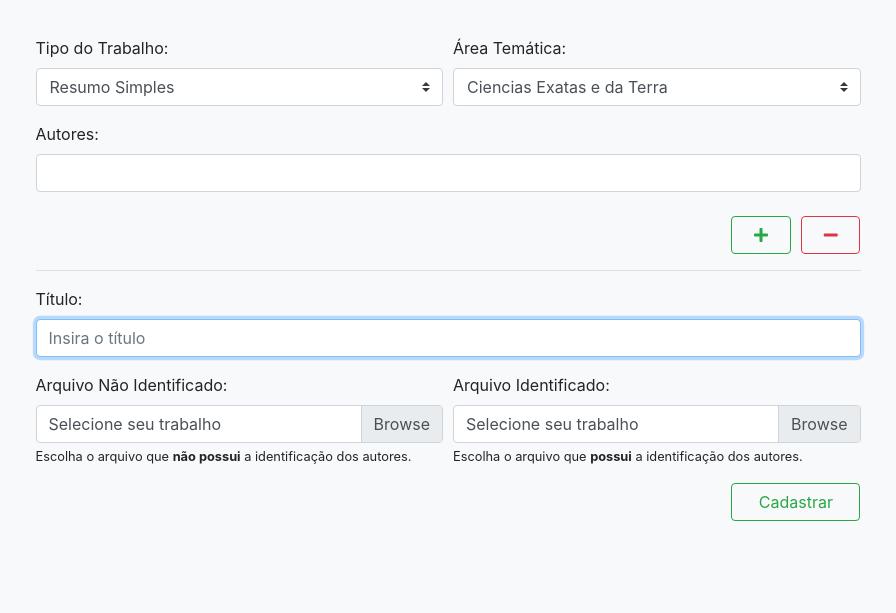
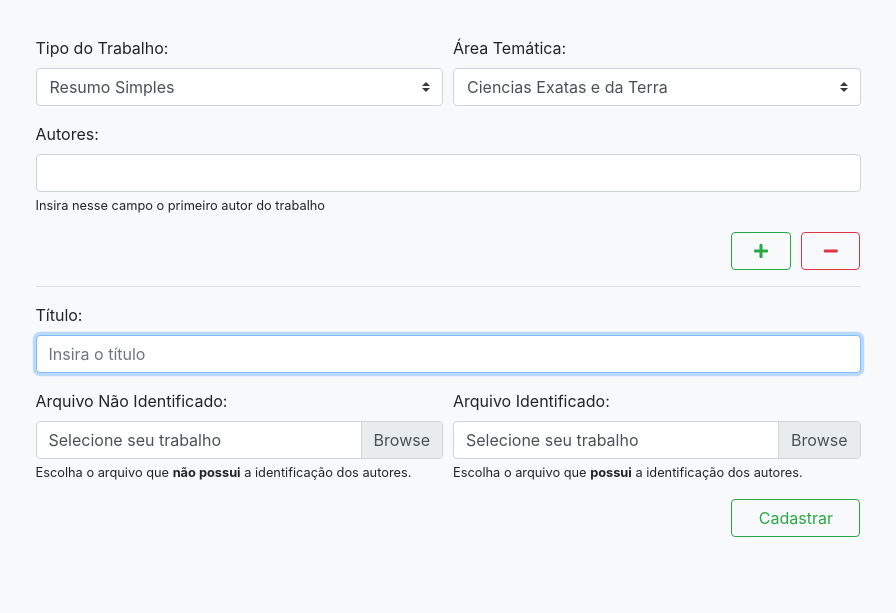
Before and after one commit to prof-lucas-faria/projeto-sge, a PHP site: page /public_html/trabalhos.php in a window 1280 px wide. Shown: the part 255-868 px from the top of the page, without its empty margins (192-1088 px from the left). Run offline with PHP 8.4, Linux system fonts and the light colour scheme; some libraries are stand-ins or nearby versions.

Commit message:
Alteração de primeiro autor no trabalho

```diff
--- a/public_html/assets/js/trabalhos.js
+++ b/public_html/assets/js/trabalhos.js
@@ -8,7 +8,7 @@ const addCampoAutores = () => {
         event.preventDefault();
         let form_group_autores = $('#form_group_autores');
 
-        form_group_autores.append('<input type="text" class="form-control mb-2" name="autores">');
+        form_group_autores.append('<input type="text" class="form-control mt-2" name="autores">');
 
     });
 
--- a/public_html/trabalhos.php
+++ b/public_html/trabalhos.php
@@ -39,7 +39,8 @@ use core\sistema\Footer;
                     <div class="form-row">
                         <div id="form_group_autores" class="form-group col-md-12">
                             <label for="">Autores:</label>
-                            <input type="text" class="form-control mb-2" id="autores" name="autores">
+                            <input type="text" class="form-control" id="autores" name="autores" placeholder="">
+                            <small class="mb-2">Insira nesse campo o primeiro autor do trabalho</small>
                         </div>
                     </div>
                     <div class="form-row">
```
